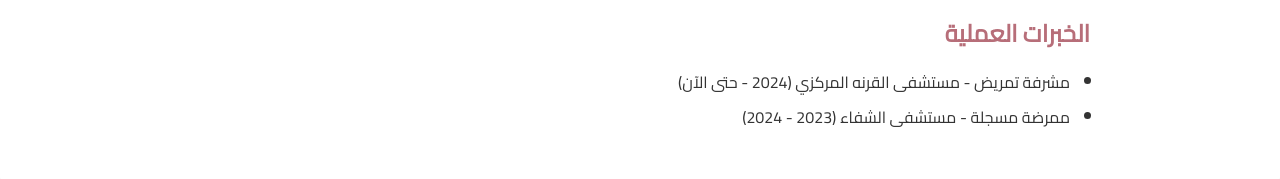
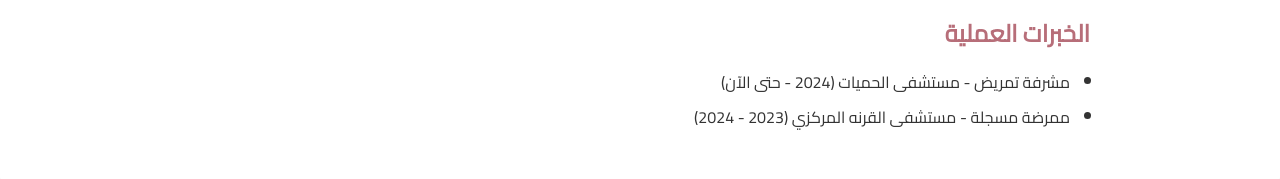
Before and after one commit to Youssef-net/liza, a plain HTML site: page index.html in a window 1280 px wide. Shown: the part 599-778 px from the top of the page. Drawn offline with Linux system fonts and the light colour scheme.

Commit message:
Update index.html

```diff
--- a/index.html
+++ b/index.html
@@ -26,8 +26,8 @@
     <div class="container">
       <h2>الخبرات العملية</h2>
       <ul>
-        <li>مشرفة تمريض - مستشفى القرنه المركزي (2024 - حتى الآن)</li>
-        <li>ممرضة مسجلة - مستشفى الشفاء (2023 - 2024)</li>
+        <li>مشرفة تمريض - مستشفى الحميات (2024 - حتى الآن)</li>
+        <li>ممرضة مسجلة - مستشفى القرنه المركزي (2023 - 2024)</li>
       </ul>
     </div>
   </section>
```
